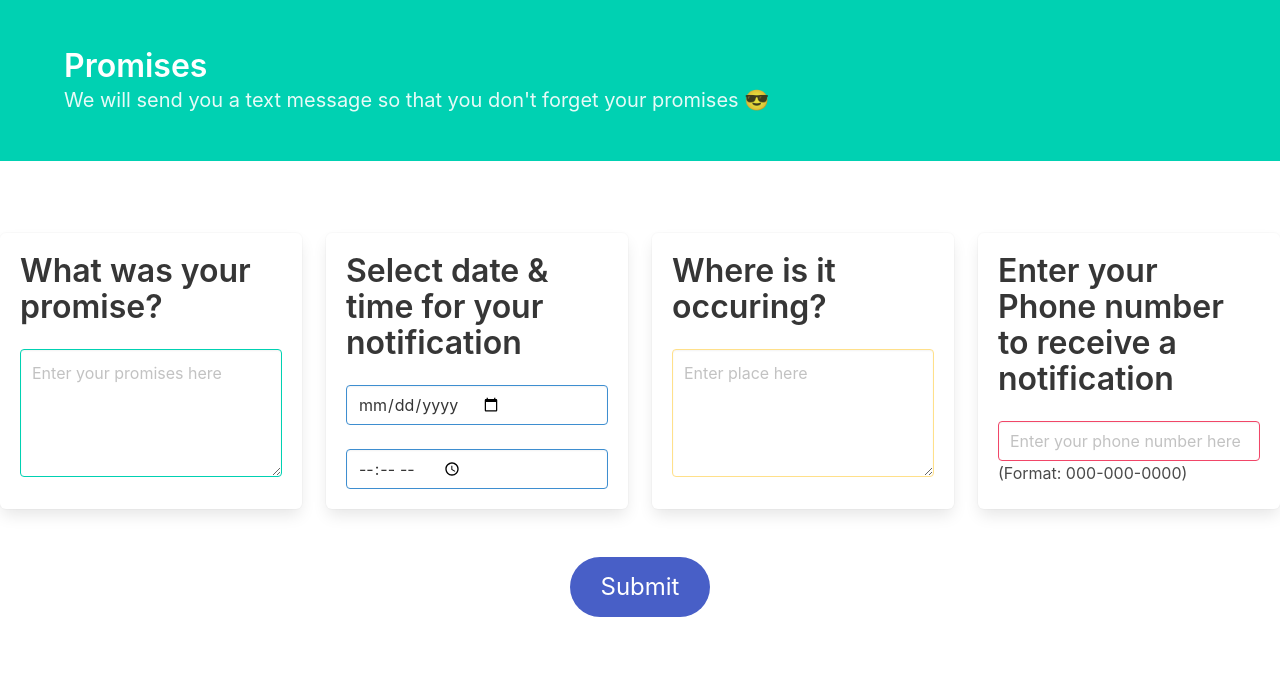
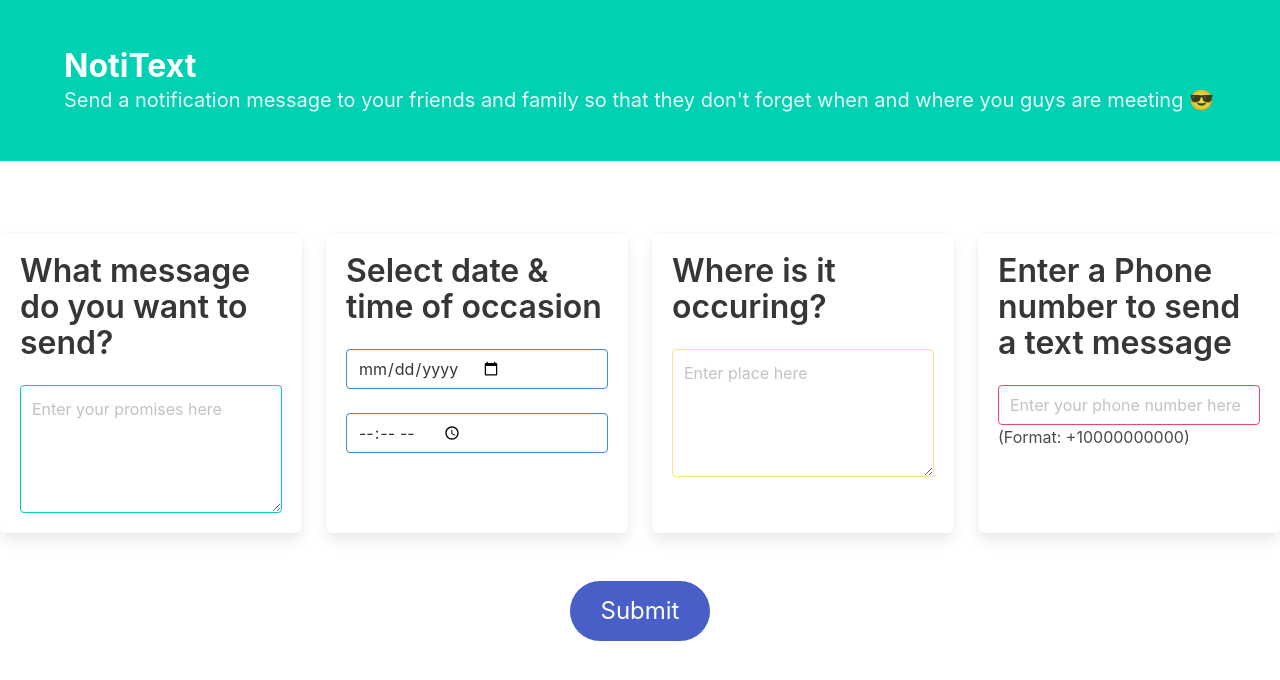
Before and after one commit to henrylee0327/notiText, a React (Create React App) app in the folder frontend/: page / in a window 1280 px wide. Shown: the top 680 px of the page. Built offline with nearby package versions, Linux system fonts and the light colour scheme.

Commit message:
Project complete

```diff
--- a/frontend/public/index.html
+++ b/frontend/public/index.html
@@ -13,7 +13,7 @@
     <link rel="manifest" href="%PUBLIC_URL%/manifest.json" />
     <link rel="stylesheet" href="https://cdnjs.cloudflare.com/ajax/libs/bulma/0.9.0/css/bulma.min.css" integrity="sha256-aPeK/N8IHpHsvPBCf49iVKMdusfobKo2oxF8lRruWJg=" crossorigin="anonymous" />
 
-    <title>I Promise</title>
+    <title>Text Sender</title>
   </head>
   <body>
     <div id="root"></div>
--- a/frontend/src/components/EditPage.js
+++ b/frontend/src/components/EditPage.js
@@ -55,7 +55,7 @@ function EditPage (props) {
         <div className="tile is-ancestor">
           <div className="tile is-parent">
             <article className="tile is-child box">
-            <p className="title">What was your promise?</p>
+            <p className="title">What message do you want to send?</p>
             <div className="field">
               <div className="control">
                   <textarea className="textarea is-primary" value={promise} onChange={(e) => setPromise(e.target.value)} placeholder="Enter your promises here"></textarea>
@@ -65,7 +65,7 @@ function EditPage (props) {
           </div>
           <div className="tile is-parent">
             <article className="tile is-child box">
-            <p className="title">Select date & time for your notification</p>
+            <p className="title">Select date & time of occasion</p>
             <div className="field">
               <div className="control">
                   <input className="input is-info" value={date} onChange={(e) => setDate(e.target.value)} type="date" placeholder="Info input"></input>
@@ -89,7 +89,7 @@ function EditPage (props) {
         </div>
         <div className="tile is-parent">
             <article className="tile is-child box">
-            <p className="title">Enter your Phone number to receive a notification</p>
+            <p className="title">Enter a Phone number to send a text message</p>
             <div className="field">
               <div className="control">
                   <input className="input is-danger" pattern="[0-9]{3}-[0-9]{3}-[0-9]{4}" value={phone} onChange={(e) => setPhone(e.target.value)} type="tel" placeholder="Enter your phone number here"></input>
--- a/frontend/src/components/NextPage.js
+++ b/frontend/src/components/NextPage.js
@@ -46,10 +46,10 @@ function NextPage (props) {
     <div className="hero-body">
       <div className="container">
         <h1 className="title">
-          Promises
+        <b>NotiText</b>
         </h1>
         <h2 className="subtitle">
-          We will send you a text message so that you don't forget your promises &#128526;
+        Send a notification message to your friends and family so that they don't forget when and where you guys are meeting &#128526;
         </h2>
       </div>
     </div>
--- a/frontend/src/components/YourPromises.js
+++ b/frontend/src/components/YourPromises.js
@@ -46,10 +46,10 @@ function YourPromises (props) {
     <div className="hero-body">
       <div className="container">
         <h1 className="title">
-          Promises
+          <b>NotiText</b>
         </h1>
         <h2 className="subtitle">
-          We will send you a text message so that you don't forget your promises &#128526;
+          Send a notification message to your friends and family so that they don't forget when and where you guys are meeting &#128526;
         </h2>
       </div>
     </div>
--- a/frontend/src/components/promise-components/PhoneNumber.js
+++ b/frontend/src/components/promise-components/PhoneNumber.js
@@ -9,12 +9,12 @@ function PhoneNumber (props) {
 
     return (
           <>
-          <p className="title">Enter your Phone number to receive a notification</p>
+          <p className="title">Enter a Phone number to send a text message</p>
           <div className="field">
             <div className="control">
-                <input className="input is-danger" pattern="[0-9]{3}-[0-9]{3}-[0-9]{4}" value={props.phone} onChange={handlePhone} type="tel" placeholder="Enter your phone number here"></input>
+                <input className="input is-danger" pattern='^\+[1-9]\d{1,14}$' value={props.phone} onChange={handlePhone} type="tel" placeholder="Enter your phone number here"></input>
                 <br></br>
-                <p>(Format: 000-000-0000)</p>
+                <p>(Format: +10000000000)</p>
             </div>
           </div>
           </>
@@ -23,3 +23,6 @@ function PhoneNumber (props) {
 
 
 export default PhoneNumber;
+
+
+// "[0-9]{3}-[0-9]{3}-[0-9]{4}"
--- a/frontend/src/components/promise-components/PromiseContent.js
+++ b/frontend/src/components/promise-components/PromiseContent.js
@@ -10,7 +10,7 @@ function PromiseContent (props) {
     }
     return (
           <>
-        <p className="title">What was your promise?</p>
+        <p className="title">What message do you want to send?</p>
         <div className="field">
             <div className="control">
                 <textarea className="textarea is-primary" onChange={handleChange} value={props.promise} placeholder="Enter your promises here"></textarea>
--- a/frontend/src/components/promise-components/PromiseWhen.js
+++ b/frontend/src/components/promise-components/PromiseWhen.js
@@ -21,7 +21,7 @@ function PromiseWhen (props) {
 
     return (
           <>
-          <p className="title">Select date & time for your notification</p>
+          <p className="title">Select date & time of occasion</p>
           <div className="field">
             <div className="control">
                 <input className="input is-info" value={props.date} onChange={handleDate} type="date" placeholder="Info input"></input>
```
Also changed, not shown: 1 other file (tests, documents, lock files or other folders).
